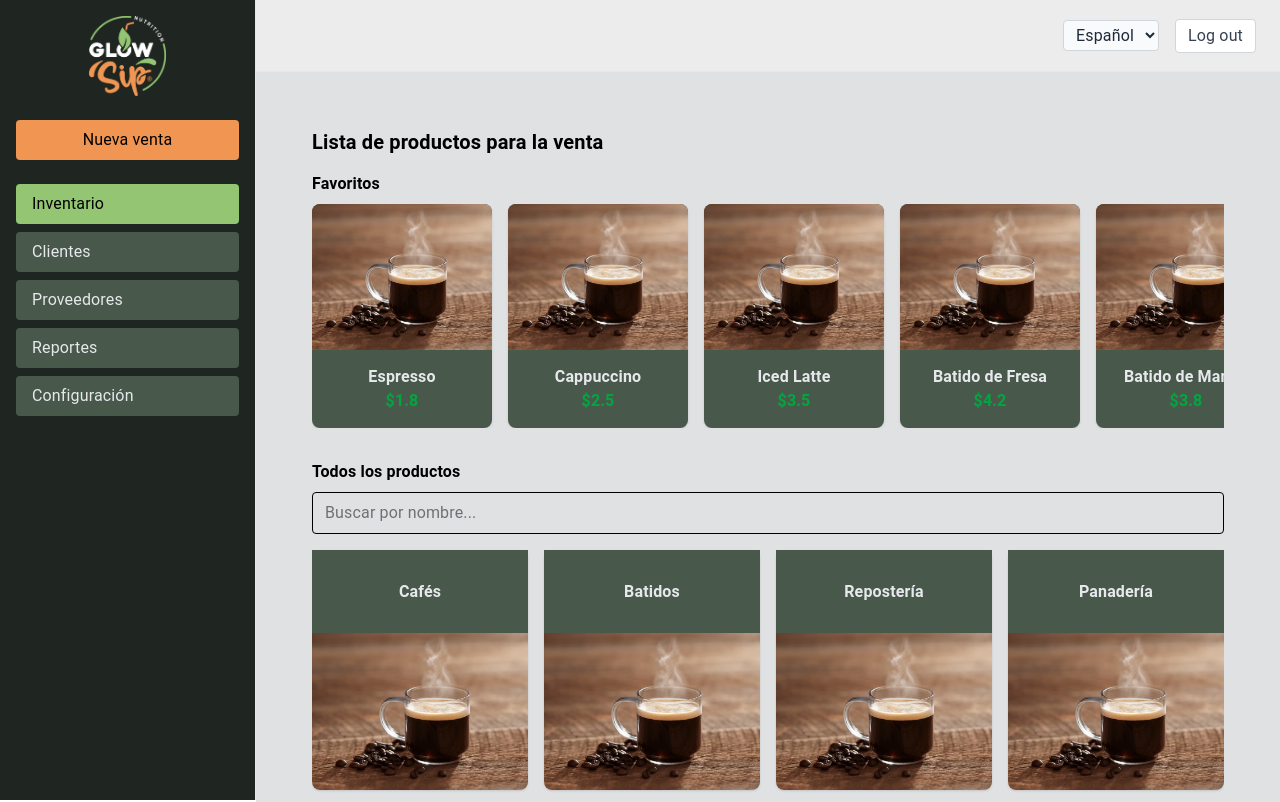
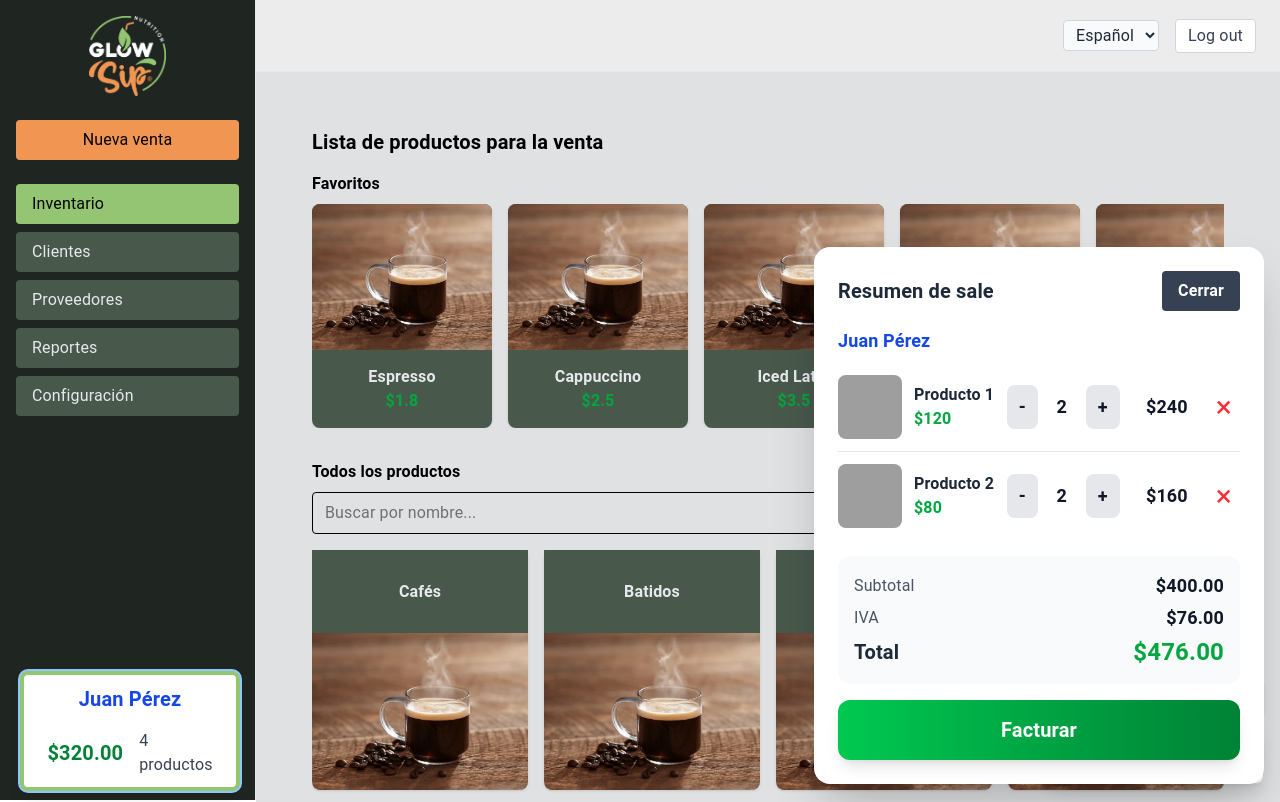
Before and after one commit to jasongonzalezdeveloper/negozia360-fe, a Next.js app: page / in a window 1280 px wide. Shown: the top 802 px of the page. Built offline with nearby package versions, Linux system fonts and the light colour scheme; grey boxes are pictures that could not be loaded.

Commit message:
Update sale summary pending sales and new sale

```diff
--- a/src/app/globals.css
+++ b/src/app/globals.css
@@ -12,6 +12,7 @@
   --colorBackgroundNavbar: #1f2520;
   --colorBackgroundHeader: #ececec;
   --colorBackgroundBody: #e0e1e3;
+
   --colorBackgroundNewSell: var(--colorPrimaryOrange);
   --colorBackgroundNewSellHover: var(--colorPrimaryOrangeHover);
   --colorBackgroundNavActive: var(--colorPrimaryGreen);
@@ -21,6 +22,11 @@
   --colorBackgroundProductItem: var(--colorPrimaryDark);
   --colorBackgroundProductItemHover: #b5d38d;
   --colorBackgroundProductItemTextCard: #f6f6f6;
+
+  --colorBackgroundSuccess: var(--colorPrimaryGreen);
+  --colorBackgroundSuccessHover: var(--colorPrimaryGreenHover);
+  --colorBackgroundWarning: #fff3cd;
+  --colorBackgroundError: #f8d7da;
 
   --colorText: #000002;
   --colorTextAlt: #e7e8ec;
--- a/src/app/layout.tsx
+++ b/src/app/layout.tsx
@@ -43,9 +43,9 @@ export default function RootLayout({
                 <Header />
                 <div className="flex flex-1">
                   <div className="flex-1 overflow-y-auto ml-64">{children}</div>
-                  {/* <aside className="fixed top-20 right-4 h-screen w-[600px] z-30">
+                  <div className="fixed top-20 right-4 h-screen z-30">
                     <SaleSummary />
-                  </aside> */}
+                  </div>
                 </div>
               </div>
             </div>
--- a/src/components/features/sale/saleList/saleModal.tsx
+++ b/src/components/features/sale/saleList/saleModal.tsx
@@ -59,7 +59,7 @@ export default function SaleModal({
         {/* Controles de cantidad grandes */}
         <div className="flex items-center justify-center gap-6 mb-2 text-[var(--colorTextAlt)] ">
           <button
-            className="px-6 py-4 bg-[var(--colorBackgroundButton)] hover:bg-[var(--colorBackgroundButtonHover)] rounded-xl text-3xl font-bold"
+            className="px-6 py-4 bg-[var(--colorPrimaryOrange)] hover:bg-[var(--colorPrimaryOrangeHover)] rounded-xl text-3xl font-bold"
             onClick={() => setQuantity((q) => Math.max(1, q - 1))}
           >
             -
@@ -68,7 +68,7 @@ export default function SaleModal({
             {quantity}
           </span>
           <button
-            className="px-6 py-4 bg-[var(--colorBackgroundButton)] hover:bg-[var(--colorBackgroundButtonHover)] rounded-xl text-3xl font-bold"
+            className="px-6 py-4 bg-[var(--colorPrimaryOrange)] hover:bg-[var(--colorPrimaryOrangeHover)] rounded-xl text-3xl font-bold"
             onClick={() => setQuantity((q) => q + 1)}
           >
             +
@@ -76,7 +76,7 @@ export default function SaleModal({
         </div>
         {/* Botón Agregar grande */}
         <button
-          className="w-full py-4 mt-2 bg-green-600 hover:bg-green-700 text-[var(--colorTextAlt)] text-xl font-bold rounded-xl shadow-lg"
+          className="w-full py-4 mt-2 bg-[var(--colorBackgroundSuccess)] hover:bg-[var(--colorBackgroundSuccessHover)] text-[var(--colorText)] text-xl font-bold rounded-xl shadow-lg"
           onClick={() => {
             /* Aquí va la lógica para agregar al carrito */
           }}
--- a/src/components/features/sale/saleSummary/saleSummary.tsx
+++ b/src/components/features/sale/saleSummary/saleSummary.tsx
@@ -1,14 +1,14 @@
 "use client";
-import React, { useState, useRef } from "react";
+import React, { useState } from "react";
 import { Product } from "@/components/interfaces/product";
 import Image from "next/image";
 
-const ventasPendientes = [
+const pendingSales = [
   {
     id: "1",
-    cliente: "Juan Pérez",
+    client: "Juan Pérez",
     total: 320,
-    cantidad: 4,
+    quantity: 4,
     cart: [
       {
         id: "1",
@@ -30,9 +30,9 @@ const ventasPendientes = [
   },
   {
     id: "2",
-    cliente: "Ana Torres",
+    client: "Ana Torres",
     total: 150,
-    cantidad: 2,
+    quantity: 2,
     cart: [
       {
         id: "3",
@@ -46,9 +46,9 @@ const ventasPendientes = [
   },
   {
     id: "3",
-    cliente: "Carlos Ruiz",
+    client: "Carlos Ruiz",
     total: 80,
-    cantidad: 1,
+    quantity: 1,
     cart: [
       {
         id: "4",
@@ -63,126 +63,132 @@ const ventasPendientes = [
 ];
 
 export default function SaleSummary() {
-  const [activeVentaId, setActiveVentaId] = useState(ventasPendientes[0].id);
-  const [visible, setVisible] = useState(true);
-  const [showAside, setShowAside] = useState(true);
-  const timeoutRef = useRef<NodeJS.Timeout | null>(null);
+  const [activeSaleId, setActiveSaleId] = useState<string | null>(
+    pendingSales[0].id
+  );
+  const [revealSale, setRevealSale] = useState(false);
+  const [showSummary, setShowSummary] = useState(true);
+  const activeSale = pendingSales.find((v) => v.id === activeSaleId);
 
-  const activeVenta = ventasPendientes.find((v) => v.id === activeVentaId);
-  const cart = activeVenta?.cart || [];
-  const cliente = activeVenta?.cliente || "";
-
-  // Eliminar producto
-  const removeProduct = (id: string) => {
-    setCart(cart.filter((p) => p.id !== id));
+  // Cuando se selecciona una sale, ocultar cards y mostrar solo el resumen
+  const handleSaleClick = (id: string) => {
+    setActiveSaleId(id);
+    setRevealSale(false);
+    setShowSummary(true);
   };
 
-  // Cambiar cantidad
-  const changeQuantity = (id: string, delta: number) => {
-    setCart(
-      cart.map((p) =>
-        p.id === id ? { ...p, quantity: Math.max(1, p.quantity + delta) } : p
-      )
-    );
-  };
-
-  // Calcular totales
-  const subtotal = cart.reduce(
-    (acc, p) => acc + (p.price || 0) * p.quantity,
-    0
-  );
-  const iva = cart.reduce(
-    (acc, p) => acc + ((p.price || 0) * p.quantity * (p.iva || 0)) / 100,
-    0
-  );
-  const total = subtotal + iva;
-
-  const handleHide = () => {
-    setVisible(false);
-    timeoutRef.current = setTimeout(() => setShowAside(false), 300);
-  };
-  const handleShow = () => {
-    setShowAside(true);
-    setTimeout(() => setVisible(true), 10);
+  // Agrupación y despliegue de cards
+  const handleToggleSales = () => {
+    setRevealSale((prev) => !prev);
   };
 
   return (
-    <>
-      {!showAside && (
-        <div className="fixed bottom-4 right-4 z-50">
-          <button
-            className="bg-white border border-gray-300 rounded-lg shadow-lg px-8 py-6 flex flex-col items-center justify-center cursor-pointer min-w-[180px] max-w-[220px] transition-all duration-200 hover:scale-105"
-            onClick={() => setShowAside(true)}
+    <div className="relative flex items-end">
+      {/* Sale activa arriba del grupo de cards */}
+      {activeSaleId && (
+        <div
+          className="fixed bottom-[1px] left-5 z-[998] cursor-pointer select-none"
+          onClick={() => setShowSummary(true)}
+        >
+          <div
+            className={`bg-white border-4 border-[var(--colorPrimaryGreen)] ring-2 ring-blue-300 rounded-lg shadow-lg px-6 py-6 flex flex-col justify-center items-center gap-2 w-[220px] h-[120px] transition-all duration-200 mb-2`}
           >
             <span className="font-bold text-xl text-blue-700 mb-2">
-              {ventasPendientes.length} ventas pendientes
+              {activeSale?.client}
+            </span>
+            <div className="flex items-center gap-4 w-full justify-center">
+              <span className="font-bold text-xl text-green-700">
+                ${activeSale?.total.toFixed(2)}
               </span>
               <span className="text-base text-gray-700">
-              Haz clic para ver detalles
-            </span>
-          </button>
-        </div>
-      )}
-      {showAside && (
-        <div className="fixed bottom-4 right-4 flex flex-row-reverse z-50 items-end bg-transparent">
-          {ventasPendientes.map((venta, idx, arr) => (
-            <div
-              key={venta.id}
-              className="bg-white border border-gray-300 rounded-lg shadow-lg px-6 py-4 flex flex-col items-start gap-2 cursor-pointer min-w-[220px] max-w-[220px] transition-all duration-200 hover:scale-105"
-              style={{
-                position: "relative",
-                right: `${idx * 40}px`,
-                zIndex: arr.length - idx,
-                marginLeft: idx !== arr.length - 1 ? "-180px" : "0",
-              }}
-              onClick={() => {
-                setActiveVentaId(venta.id);
-              }}
-            >
-              <span className="font-bold text-xl text-blue-700 mb-2">
-                {venta.cliente}
-              </span>
-              <div className="flex items-center gap-4 w-full">
-                <span className="font-bold text-xl text-green-700">
-                  ${venta.total.toFixed(2)}
-                </span>
-                <span className="text-base text-gray-700">
-                  {venta.cantidad} productos
+                {activeSale?.quantity} productos
               </span>
             </div>
           </div>
-          ))}
         </div>
       )}
-      {/* Resumen de venta individual */}
-      {showAside && activeVentaId && (
-        <aside
-          className={
-            "fixed bottom-4 right-[260px] w-[450px] max-w-[90vw] bg-white rounded-2xl shadow-2xl p-6 flex flex-col z-50 transition-all duration-300 ease-in-out text-gray-900 " +
-            (visible
-              ? "opacity-100 translate-y-0"
-              : "opacity-0 translate-y-20 pointer-events-none")
-          }
+      {/* Panel fijo para botón y cards de sales pendientes */}
+      <aside className="fixed bottom-4 right-4 flex flex-col items-end">
+        {/* Botón para agregar nueva sale arriba */}
+        <button
+          className="mb-2 px-4 py-2 bg-green-600 text-white rounded-lg font-bold shadow hover:bg-green-800 transition cursor-pointer select-none"
+          onClick={() => {
+            const nuevaId = (pendingSales.length + 1).toString();
+            pendingSales.push({
+              id: nuevaId,
+              client: `Nuevo cliente ${nuevaId}`,
+              total: 0,
+              quantity: 0,
+              cart: [],
+            });
+            setActiveSaleId(nuevaId);
+            setRevealSale(false);
+          }}
         >
+          + Nueva sale
+        </button>
+        <div
+          className="flex flex-row items-end gap-2 bg-white border border-gray-300 rounded-lg shadow-lg px-4 py-3 min-w-[180px] max-w-[320px] cursor-pointer select-none hover:bg-gray-50 transition pointer-events-auto"
+          onClick={handleToggleSales}
+          aria-label={revealSale ? "Ocultar sales" : "Mostrar sales"}
+        >
+          <span className="font-bold text-base text-blue-700">
+            Sales pendientes
+          </span>
+          <span className="ml-2 px-3 py-1 bg-gray-200 rounded-lg text-gray-700 font-bold">
+            {revealSale ? "→" : "←"}
+          </span>
+        </div>
+
+        {/* Cards agrupadas de sales pendientes (excepto la activa) */}
+        {revealSale && (
+          <div className="flex flex-row-reverse items-end gap-4 mt-2">
+            {pendingSales
+              .filter((sale) => sale.id !== activeSaleId)
+              .map((sale) => {
+                return (
+                  <div
+                    key={sale.id}
+                    className="bg-white border border-gray-300 rounded-lg shadow-lg px-6 py-6 flex flex-col justify-center items-center gap-2 cursor-pointer w-[220px] h-[120px] transition-all duration-200 hover:scale-105"
+                    onClick={() => handleSaleClick(sale.id)}
+                  >
+                    <span className="font-bold text-xl text-blue-700 mb-2">
+                      {sale.client}
+                    </span>
+                    <div className="flex items-center gap-4 w-full justify-center">
+                      <span className="font-bold text-xl text-green-700">
+                        ${sale.total.toFixed(2)}
+                      </span>
+                      <span className="text-base text-gray-700">
+                        {sale.quantity} productos
+                      </span>
+                    </div>
+                  </div>
+                );
+              })}
+          </div>
+        )}
+      </aside>
+      {/* Resumen de sale individual */}
+      {activeSaleId && showSummary && (
+        <aside className="fixed bottom-4 right-4 w-[450px] max-w-[90vw] bg-white rounded-2xl shadow-2xl p-6 flex flex-col z-[999] transition-all duration-300 ease-in-out text-gray-900 opacity-100 translate-y-0">
           <div className="flex justify-between items-center mb-4">
-            <h2 className="text-xl font-bold text-gray-800">
-              Resumen de venta
-            </h2>
+            <h2 className="text-xl font-bold text-gray-800">Resumen de sale</h2>
             <button
               className="px-4 py-2 text-base rounded bg-gray-700 text-white hover:bg-gray-900 font-bold"
-              onClick={() => setActiveVentaId(null)}
+              onClick={() => setShowSummary(false)}
             >
               Cerrar
             </button>
           </div>
           <div className="mb-2">
             <span className="font-bold text-lg text-blue-700">
-              {activeVenta?.cliente}
+              {activeSale?.client}
             </span>
           </div>
           <div className="flex-1 overflow-auto mb-4">
             <ul className="divide-y divide-gray-200">
-              {activeVenta?.cart.map((p) => (
+              {activeSale?.cart.map((p) => (
                 <li key={p.id} className="flex items-center py-3 gap-3">
                   <Image
                     src={p.image || "/images/default.jpg"}
@@ -232,52 +238,58 @@ export default function SaleSummary() {
               <span className="text-gray-600">Subtotal</span>
               <span className="font-bold text-lg">
                 $
-                {activeVenta?.cart
+                {activeSale?.cart
+                  ? activeSale.cart
                       .reduce((acc, p) => acc + (p.price || 0) * p.quantity, 0)
-                  .toFixed(2)}
+                      .toFixed(2)
+                  : "0.00"}
               </span>
             </div>
             <div className="flex justify-between items-center mb-1">
               <span className="text-gray-600">IVA</span>
               <span className="font-bold text-lg">
                 $
-                {activeVenta?.cart
+                {activeSale?.cart
+                  ? activeSale.cart
                       .reduce(
                         (acc, p) =>
-                      acc + ((p.price || 0) * p.quantity * (p.iva || 0)) / 100,
+                          acc +
+                          ((p.price || 0) * p.quantity * (p.iva || 0)) / 100,
                         0
                       )
-                  .toFixed(2)}
+                      .toFixed(2)
+                  : "0.00"}
               </span>
             </div>
             <div className="flex justify-between items-center">
               <span className="text-gray-800 font-bold text-xl">Total</span>
               <span className="font-bold text-2xl text-green-600">
                 $
-                {(
-                  activeVenta?.cart.reduce(
+                {activeSale?.cart
+                  ? (
+                      activeSale.cart.reduce(
                         (acc, p) => acc + (p.price || 0) * p.quantity,
                         0
                       ) +
-                  activeVenta?.cart.reduce(
+                      activeSale.cart.reduce(
                         (acc, p) =>
-                      acc + ((p.price || 0) * p.quantity * (p.iva || 0)) / 100,
+                          acc +
+                          ((p.price || 0) * p.quantity * (p.iva || 0)) / 100,
                         0
                       )
-                ).toFixed(2)}
+                    ).toFixed(2)
+                  : "0.00"}
               </span>
             </div>
           </div>
           <button
             className="w-full py-4 bg-gradient-to-r from-green-500 to-green-700 hover:from-green-600 hover:to-green-800 text-white text-xl font-bold rounded-xl shadow-lg transition-transform transform hover:scale-105"
-            onClick={() => {
-              /* Aquí va la lógica para facturar */
-            }}
+            onClick={() => {}}
           >
             Facturar
           </button>
         </aside>
       )}
-    </>
+    </div>
   );
 }
```
Lines whose indentation alone changed are shown as unchanged.
